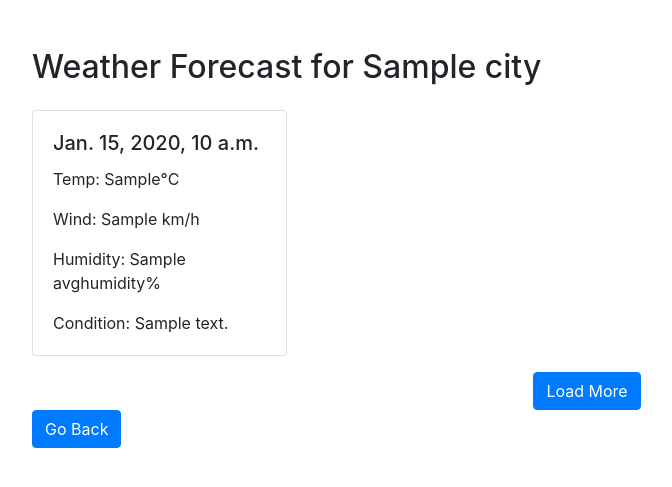
After one commit to PhungHuuTai/WeatherApp_Django, a Django app: template base/templates/forecast.html in a window 1280 px wide. The commit adds this page. Shown: the top 487 px of the page, without its empty margins (53-725 px from the left). Run offline with Django 5.2, Linux system fonts and the light colour scheme; the template is opened without the code that fills it: most values are stand-ins (such as "Sample title", 1, 10 or a date in 2020); some libraries are stand-ins or nearby versions.

Commit message:
Add Load More feature

```diff
--- /dev/null
+++ b/base/templates/forecast.html
@@ -0,0 +1,33 @@
+<!DOCTYPE html>
+<html lang="en">
+<head>
+    <meta charset="UTF-8">
+    <meta name="viewport" content="width=device-width, initial-scale=1.0">
+    <title>Weather Forecast</title>
+    <link rel="stylesheet" href="https://stackpath.bootstrapcdn.com/bootstrap/4.5.2/css/bootstrap.min.css">
+</head>
+<body>
+    <div class="container mt-5">
+        <h2>Weather Forecast for {{ city }}</h2>
+        <div class="row mt-4">
+            {% for day in forecast %}
+                <div class="col-md-3 mb-3">
+                    <div class="card">
+                        <div class="card-body">
+                            <h5 class="card-title">{{ day.date }}</h5>
+                            <p class="card-text">Temp: {{ day.day.avgtemp_c }}°C</p>
+                            <p class="card-text">Wind: {{ day.day.maxwind_kph }} km/h</p>
+                            <p class="card-text">Humidity: {{ day.day.avghumidity }}%</p>
+                            <p class="card-text">Condition: {{ day.day.condition.text }}</p>
+                        </div>
+                    </div>
+                </div>
+            {% endfor %}
+        </div>
+        <div class="text-center">
+            <a href="{% url 'load_more_forecast' city=city days=next_days %}" class="btn btn-primary">Load More</a>
+        </div>
+        <a href="{% url 'home' %}" class="btn btn-primary">Go Back</a>
+    </div>
+</body>
+</html>
--- a/base/urls.py
+++ b/base/urls.py
@@ -3,5 +3,7 @@ from . import views
 
 urlpatterns = [
     path('', views.home, name='home'),
+    path('load_more/<str:city>/<int:days>/', views.load_more_forecast, name='load_more_forecast'),
+    # path('weather_by_location/', views.weather_by_location, name='weather_by_location'),
 
 ]
```
Also changed, not shown: base/templates/error.html (added, +18 -0 lines), base/templates/index.html (+26 -2 lines), base/views.py (+25 -1 lines), db.sqlite3.
